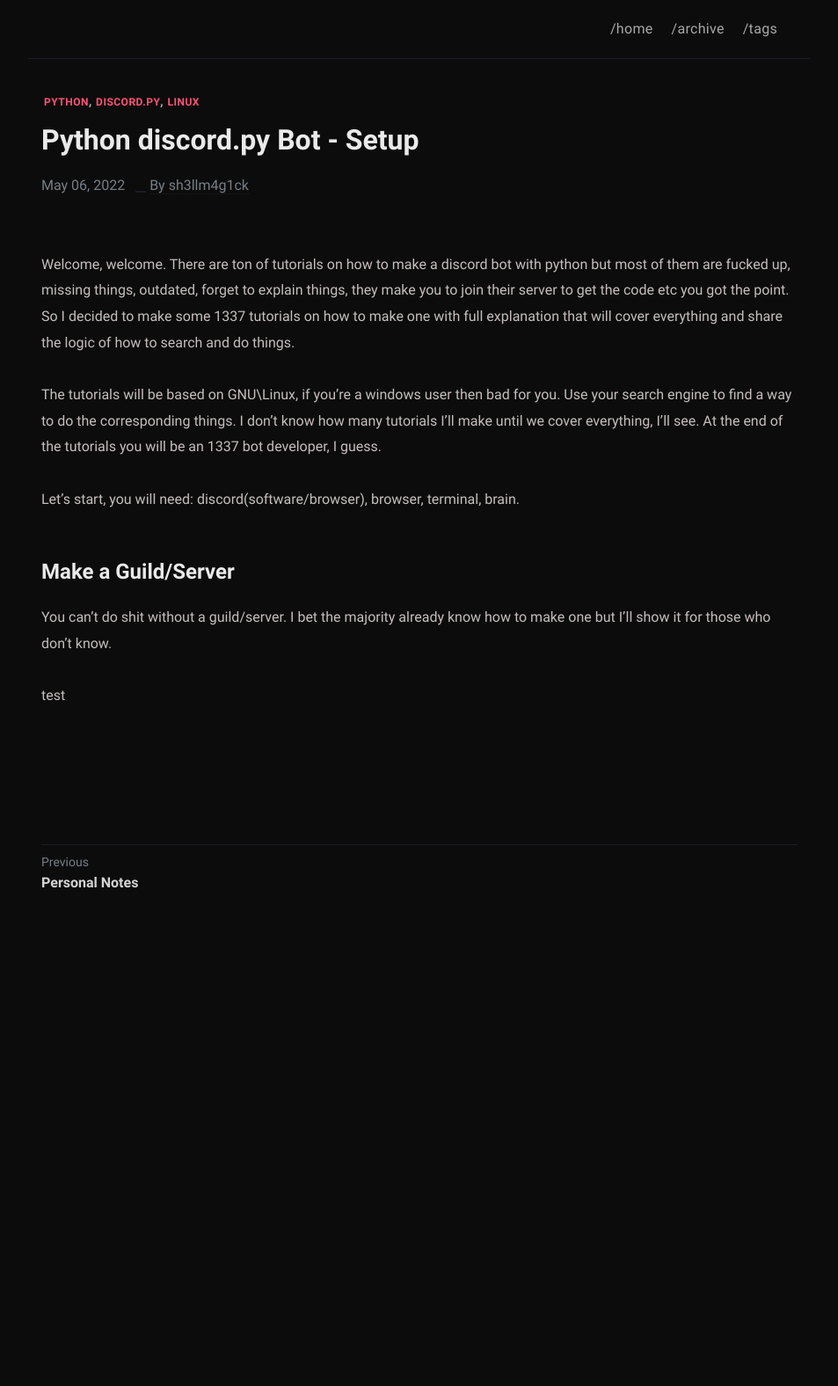
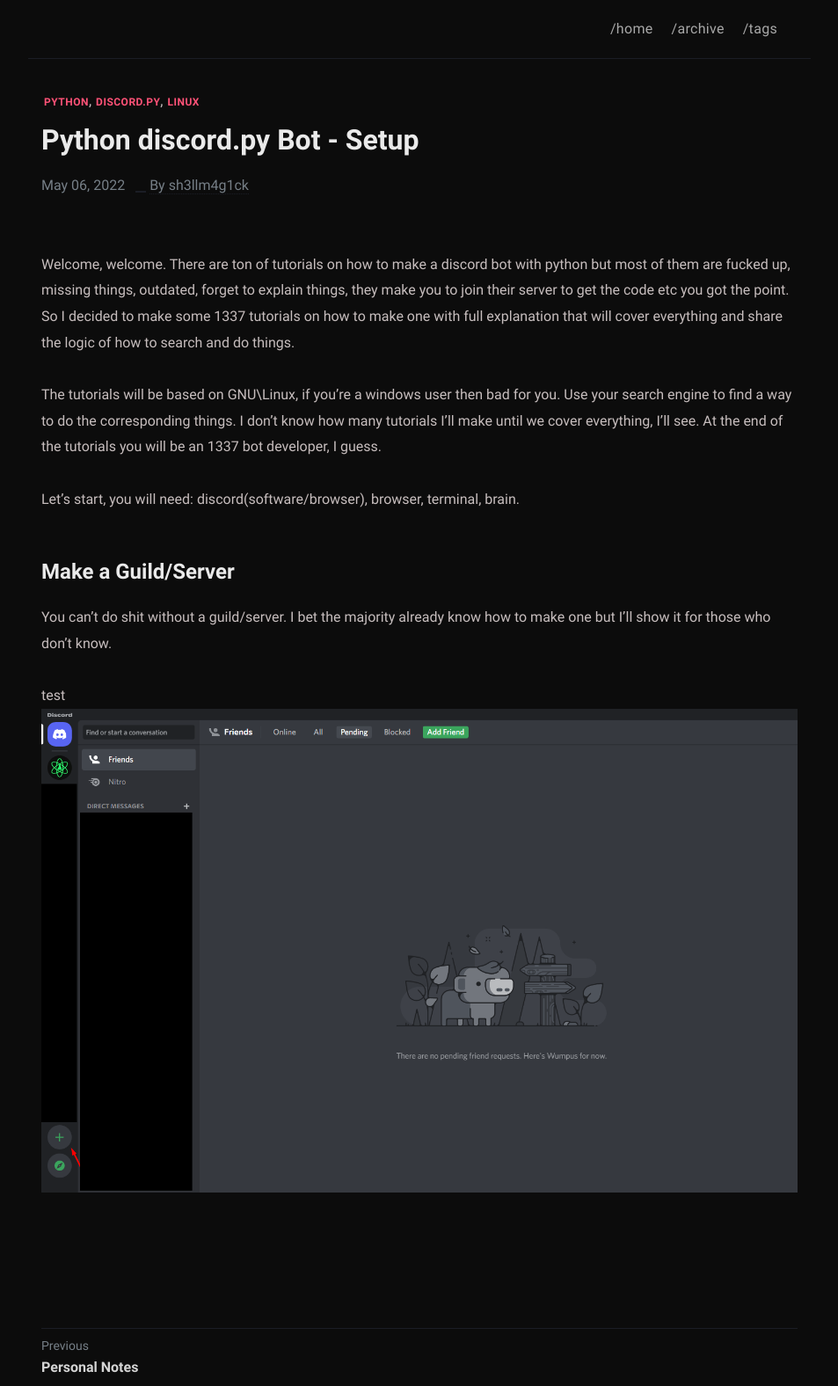
Before and after one commit to sh3llm4g1ck/sh3llm4g1ck.github.io, a Jekyll site: the page built from _posts/python-discord.py-bot-setup/2022-05-06-python-discord.py-bot-setup.md, in a window 1280 px wide. Shown: the whole page at 88% size, without its empty margins (163-1116 px from the left). Built offline with Jekyll 4.4.1, drawn with Linux system fonts in a browser that asks for light colours; before the commit the page ends 1026 px from its top, so only the background shows below that.

Commit message:
Update 2022-05-06-python-discord.py-bot-setup.md

```diff
--- a/_posts/python-discord.py-bot-setup/2022-05-06-python-discord.py-bot-setup.md
+++ b/_posts/python-discord.py-bot-setup/2022-05-06-python-discord.py-bot-setup.md
@@ -16,4 +16,4 @@ Let's start, you will need: discord(software/browser), browser, terminal, brain.
 You can't do shit without a guild/server. I bet the majority already know how to make one but I'll show it for those who don't know.
 
 test
-![](images/1.png)
+![](https://raw.githubusercontent.com/sh3llm4g1ck/sh3llm4g1ck.github.io/main/_posts/python-discord.py-bot-setup/images/1.png)
```
